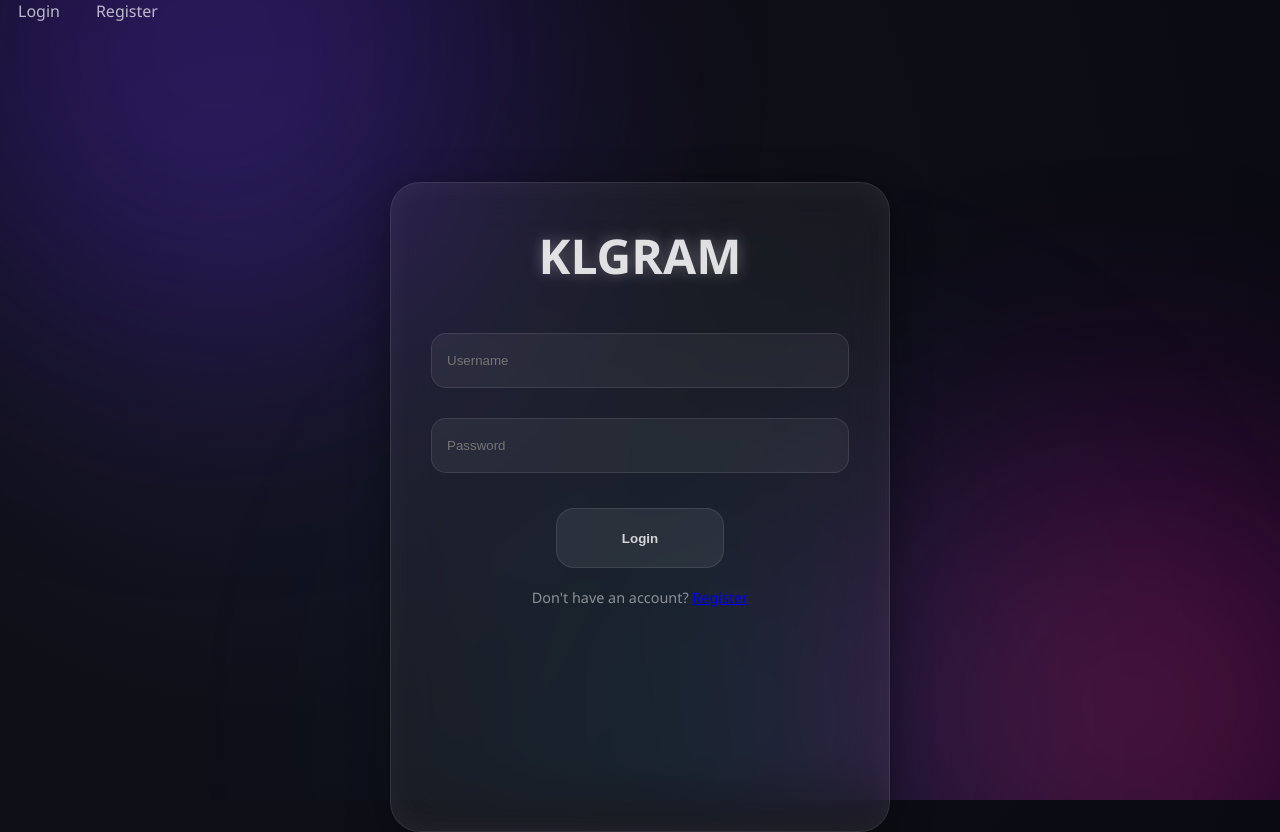
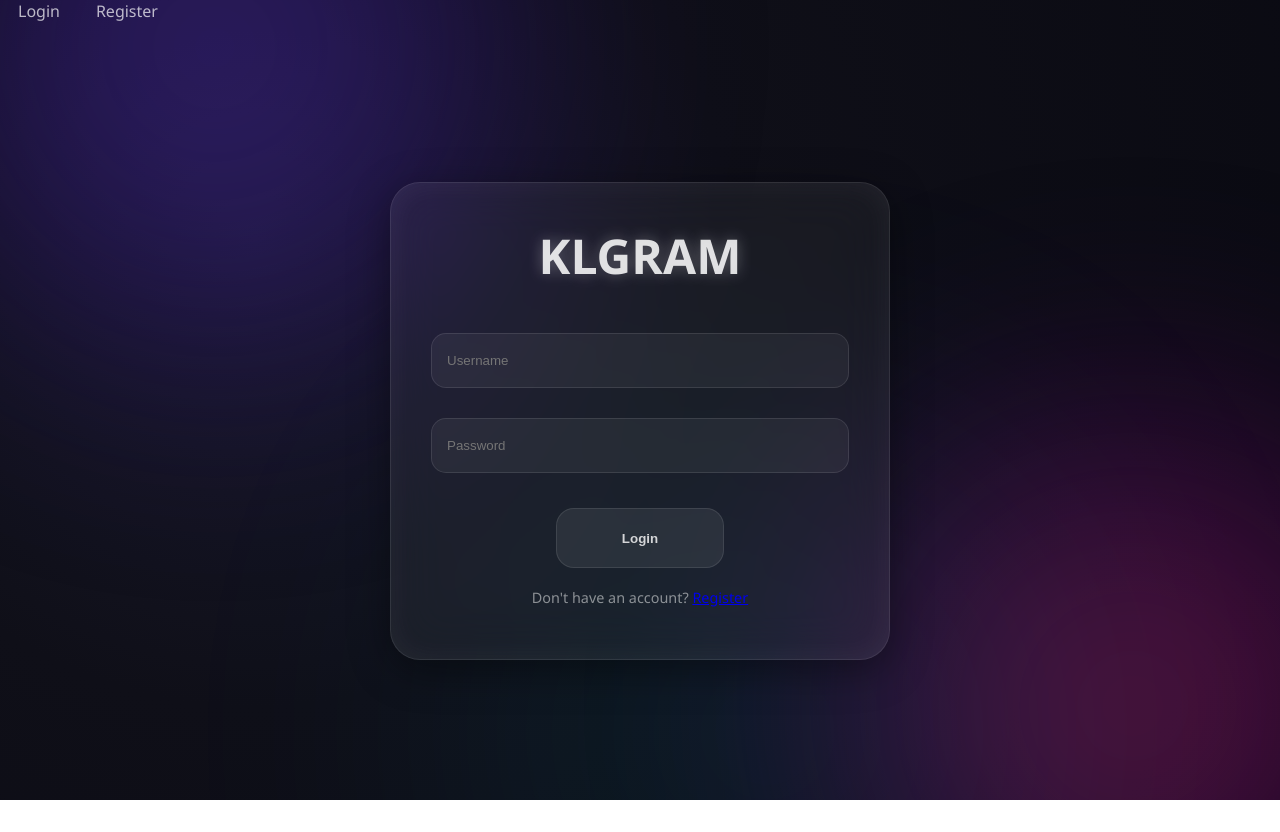
Before and after one commit to kltz4074/KLGRAM, a React app in the folder frontend/: page / in a window 1280 px wide. After the commit the page ends 800 px from the top, so only its background shows below. Built offline with nearby package versions, Linux system fonts and the light colour scheme; the HTML template or start-up script is replaced by a standard one.

Commit message:
fixed page size while switching between pages and moved design of page to App.css between

```diff
--- a/frontend/package.json
+++ b/frontend/package.json
@@ -10,9 +10,11 @@
     "preview": "vite preview"
   },
   "dependencies": {
+    "framer-motion": "^12.34.1",
     "react": "^19.2.4",
     "react-dom": "^19.2.0",
-    "react-router-dom": "^7.13.0"
+    "react-router-dom": "^7.13.0",
+    "vire": "^1.0.0"
   },
   "devDependencies": {
     "@eslint/js": "^9.39.1",
--- a/frontend/src/App.css
+++ b/frontend/src/App.css
@@ -105,3 +105,127 @@ body {
   color: white;
   box-shadow: 0 0 15px rgba(108, 59, 255, 0.5);
 }
+
+
+/* Content container */
+.container {
+  width: 100%;
+  display: flex;
+  flex-direction: column;
+  align-items: center;
+}
+
+/* Title */
+.title {
+  font-size: 3rem;
+  font-weight: bold;
+  text-align: center;
+  color: rgba(255, 255, 255, 0.85);
+  margin-bottom: 30px;
+
+  text-shadow: 0 0 15px rgba(255, 255, 255, 0.3);
+}
+
+/* Subtitle text */
+.glassText {
+  font-size: 1.2rem;
+  color: rgba(255, 255, 255, 0.6);
+  margin-bottom: 10px;
+}
+
+/* Inputs */
+.input {
+  width: 100%;
+  height: 55px;
+
+  margin: 15px 0;
+  padding: 0 15px;
+
+  border-radius: 15px;
+  border: 1px solid rgba(255, 255, 255, 0.1);
+
+  background: rgba(255, 255, 255, 0.05);
+  color: white;
+
+  transition: 0.2s ease;
+}
+
+.input:focus {
+  outline: none;
+  border-color: rgba(255, 255, 255, 0.3);
+  box-shadow: 0 0 15px rgba(108, 59, 255, 0.4);
+}
+
+/* Button */
+.Button {
+  width: 40%;
+  height: 60px;
+
+  margin-top: 20px;
+
+  border-radius: 18px;
+  border: 1px solid rgba(255, 255, 255, 0.1);
+
+  background: rgba(255, 255, 255, 0.07);
+  color: rgba(255, 255, 255, 0.8);
+
+  font-weight: bold;
+  cursor: pointer;
+
+  transition: 0.25s ease;
+}
+
+.Button:hover {
+  background: rgba(255, 255, 255, 0.12);
+  color: white;
+  box-shadow: 0 0 20px rgba(108, 59, 255, 0.6);
+}
+
+.Button:active {
+  transform: scale(0.97);
+}
+
+/* Small text */
+.miniText {
+  margin-top: 20px;
+  font-size: 0.9rem;
+  color: rgba(255, 255, 255, 0.5);
+}
+
+
+
+
+
+.page-wrapper {
+  display: flex;
+  justify-content: center;
+  align-items: center;
+  padding: 20px;
+
+  transition: all 0.25s ease;
+}
+
+.page {
+  width: clamp(320px, 40vw, 500px);
+  min-width: 480px;
+  min-height: 400px;
+
+  margin: auto;
+  margin-top: calc(30vh - 80px);
+  padding: 40px;
+
+  border-radius: 30px;
+
+  background: rgba(255, 255, 255, 0.05);
+  backdrop-filter: blur(25px);
+  -webkit-backdrop-filter: blur(25px);
+
+  border: 1px solid rgba(255, 255, 255, 0.1);
+
+  box-shadow:
+    0 10px 40px rgba(0, 0, 0, 0.4),
+    inset 0 0 30px rgba(255, 255, 255, 0.05);
+
+
+  transition: all 0.25s ease;
+}
--- a/frontend/src/App.tsx
+++ b/frontend/src/App.tsx
@@ -1,6 +1,7 @@
 import { Routes, Route, Link } from "react-router-dom";
 import Login from "./pages/Login";
 import Register from "./pages/Register";
+import PageWrapper from "./components/PageWrapper";
 import "./App.css";
 
 function App() {
@@ -21,10 +22,12 @@ function App() {
           <Link className="Link" to="/register">Register</Link>
         </nav>
 
-        <Routes>
-          <Route path="/" element={<Login />} />
-          <Route path="/register" element={<Register />} />
-        </Routes>
+        <PageWrapper className="page">
+          <Routes>
+            <Route path="/" element={<Login />} />
+            <Route path="/register" element={<Register />} />
+          </Routes>
+        </PageWrapper>
 
       </div>
     </div>
--- /dev/null
+++ b/frontend/src/components/PageWrapper.tsx
@@ -0,0 +1,43 @@
+import React, { useLayoutEffect, useRef } from 'react';
+
+type Props = {
+  className?: string;
+  children: React.ReactNode;
+};
+
+export default function PageWrapper({ className, children }: Props) {
+  const ref = useRef<HTMLDivElement | null>(null);
+
+  useLayoutEffect(() => {
+    const el = ref.current;
+    if (!el) return;
+
+    // ensure we can animate max-height
+    el.style.overflow = 'hidden';
+    el.style.transition = 'max-height 250ms ease';
+
+    const resize = () => {
+      // lock to current height to allow transition from -> to
+      const prev = el.getBoundingClientRect().height;
+      el.style.maxHeight = `${prev}px`;
+      // force reflow
+      // eslint-disable-next-line @typescript-eslint/no-unused-expressions
+      el.offsetHeight;
+      const next = el.scrollHeight;
+      el.style.maxHeight = `${next}px`;
+    };
+
+    // run once to initialize
+    resize();
+
+    const ro = new ResizeObserver(resize);
+    ro.observe(el);
+    return () => ro.disconnect();
+  }, [children]);
+
+  return (
+    <div ref={ref} className={className}>
+      {children}
+    </div>
+  );
+}
--- a/frontend/src/pages/Login.css
+++ b/frontend/src/pages/Login.css
@@ -1,128 +1,3 @@
-
-/* Content container */
-.container {
-  width: 100%;
-  display: flex;
-  flex-direction: column;
-  align-items: center;
+.page {
+  transition: height 0.3s ease;
 }
-
-/* Title */
-.title {
-  font-size: 3rem;
-  font-weight: bold;
-  text-align: center;
-  color: rgba(255, 255, 255, 0.85);
-  margin-bottom: 30px;
-
-  text-shadow: 0 0 15px rgba(255, 255, 255, 0.3);
-}
-
-/* Subtitle text */
-.glassText {
-  font-size: 1.2rem;
-  color: rgba(255, 255, 255, 0.6);
-  margin-bottom: 10px;
-}
-
-/* Inputs */
-.input {
-  width: 100%;
-  height: 55px;
-
-  margin: 15px 0;
-  padding: 0 15px;
-
-  border-radius: 15px;
-  border: 1px solid rgba(255, 255, 255, 0.1);
-
-  background: rgba(255, 255, 255, 0.05);
-  color: white;
-
-  transition: 0.2s ease;
-}
-
-.input:focus {
-  outline: none;
-  border-color: rgba(255, 255, 255, 0.3);
-  box-shadow: 0 0 15px rgba(108, 59, 255, 0.4);
-}
-
-/* Button */
-.Button {
-  width: 40%;
-  height: 60px;
-
-  margin-top: 20px;
-
-  border-radius: 18px;
-  border: 1px solid rgba(255, 255, 255, 0.1);
-
-  background: rgba(255, 255, 255, 0.07);
-  color: rgba(255, 255, 255, 0.8);
-
-  font-weight: bold;
-  cursor: pointer;
-
-  transition: 0.25s ease;
-}
-
-.Button:hover {
-  background: rgba(255, 255, 255, 0.12);
-  color: white;
-  box-shadow: 0 0 20px rgba(108, 59, 255, 0.6);
-}
-
-.Button:active {
-  transform: scale(0.97);
-}
-
-/* Small text */
-.miniText {
-  margin-top: 20px;
-  font-size: 0.9rem;
-  color: rgba(255, 255, 255, 0.5);
-}
-
-
-
-/* Centering wrapper */
-.page-wrapper {
-  min-height: calc(100vh - 120px); /* leaves space for nav */
-  display: flex;
-  justify-content: center;
-  align-items: center;
-}
-
-.page-wrapper {
-  min-height: calc(100vh - 120px);
-  display: flex;
-  justify-content: center;
-  align-items: center;
-  padding: 20px;
-}
-
-.page {
-  width: clamp(320px, 40vw, 500px);
-  min-width: 480px;        /* limits width on large screens */
-  min-height: 400px;       /* optional minimum height */
-
-  margin: auto;
-  margin-top: calc(30vh - 80px);
-  padding: 40px;
-
-  border-radius: 30px;
-
-  background: rgba(255, 255, 255, 0.05);
-  backdrop-filter: blur(25px);
-  -webkit-backdrop-filter: blur(25px);
-
-  border: 1px solid rgba(255, 255, 255, 0.1);
-
-  box-shadow:
-    0 10px 40px rgba(0, 0, 0, 0.4),
-    inset 0 0 30px rgba(255, 255, 255, 0.05);
-
-
-  transition: 0.25s ease;
-}
--- a/frontend/src/pages/Login.tsx
+++ b/frontend/src/pages/Login.tsx
@@ -3,19 +3,17 @@ import { Link } from 'react-router-dom';
 import './Login.css';
 
 function Login() {
+
     return (
-        <div className="wrapper">
-          <div className="page">
+      <>
         <div className="title">KLGRAM</div>
-
         <div className="container">
           <input className="input" placeholder="Username" />
           <input className="input" placeholder="Password" type="password" />
           <button className="Button">Login</button>
           <p className='miniText'>Don't have an account? <Link to="/register">Register</Link></p>
         </div>
-          </div>
-        </div>
+      </>
     );
 }
 
--- a/frontend/src/pages/Register.css
+++ b/frontend/src/pages/Register.css
@@ -1,128 +1,3 @@
-
-/* Content container */
-.container {
-  width: 100%;
-  display: flex;
-  flex-direction: column;
-  align-items: center;
+.page {
+  transition: height 0.3s ease;
 }
-
-/* Title */
-.title {
-  font-size: 3rem;
-  font-weight: bold;
-  text-align: center;
-  color: rgba(255, 255, 255, 0.85);
-  margin-bottom: 30px;
-
-  text-shadow: 0 0 15px rgba(255, 255, 255, 0.3);
-}
-
-/* Subtitle text */
-.glassText {
-  font-size: 1.2rem;
-  color: rgba(255, 255, 255, 0.6);
-  margin-bottom: 10px;
-}
-
-/* Inputs */
-.input {
-  width: 100%;
-  height: 55px;
-
-  margin: 15px 0;
-  padding: 0 15px;
-
-  border-radius: 15px;
-  border: 1px solid rgba(255, 255, 255, 0.1);
-
-  background: rgba(255, 255, 255, 0.05);
-  color: white;
-
-  transition: 0.2s ease;
-}
-
-.input:focus {
-  outline: none;
-  border-color: rgba(255, 255, 255, 0.3);
-  box-shadow: 0 0 15px rgba(108, 59, 255, 0.4);
-}
-
-/* Button */
-.Button {
-  width: 40%;
-  height: 60px;
-
-  margin-top: 20px;
-
-  border-radius: 18px;
-  border: 1px solid rgba(255, 255, 255, 0.1);
-
-  background: rgba(255, 255, 255, 0.07);
-  color: rgba(255, 255, 255, 0.8);
-
-  font-weight: bold;
-  cursor: pointer;
-
-  transition: 0.25s ease;
-}
-
-.Button:hover {
-  background: rgba(255, 255, 255, 0.12);
-  color: white;
-  box-shadow: 0 0 20px rgba(108, 59, 255, 0.6);
-}
-
-.Button:active {
-  transform: scale(0.97);
-}
-
-/* Small text */
-.miniText {
-  margin-top: 20px;
-  font-size: 0.9rem;
-  color: rgba(255, 255, 255, 0.5);
-}
-
-
-
-/* Centering wrapper */
-.page-wrapper {
-  min-height: calc(100vh - 120px); /* leaves space for nav */
-  display: flex;
-  justify-content: center;
-  align-items: center;
-}
-
-.page-wrapper {
-  min-height: calc(100vh - 120px);
-  display: flex;
-  justify-content: center;
-  align-items: center;
-  padding: 20px;
-}
-
-.page {
-  width: clamp(320px, 40vw, 500px);
-  min-width: 480px;        /* limits width on large screens */
-  min-height: 650px;       /* optional minimum height */
-
-  margin: auto;
-  margin-top: calc(30vh - 80px);
-  padding: 40px;
-
-  border-radius: 30px;
-
-  background: rgba(255, 255, 255, 0.05);
-  backdrop-filter: blur(25px);
-  -webkit-backdrop-filter: blur(25px);
-
-  border: 1px solid rgba(255, 255, 255, 0.1);
-
-  box-shadow:
-    0 10px 40px rgba(0, 0, 0, 0.4),
-    inset 0 0 30px rgba(255, 255, 255, 0.05);
-
-
-  transition: 0.25s ease;
-}
--- a/frontend/src/pages/Register.tsx
+++ b/frontend/src/pages/Register.tsx
@@ -3,10 +3,8 @@ import "./Register.css"
 
 function Register() {
     return (
-        <div className="wrapper">
-          <div className="page">
+      <>
         <div className="title">KLGRAM</div>
-
         <div className="container">
           <input className="input" placeholder="Username" />
           <input className="input" placeholder="Email" />
@@ -16,9 +14,7 @@ function Register() {
           <button className="Button">Register</button>
           <p className='miniText'>Already have an account? <Link to="/">Log in</Link></p>
         </div>
-          </div>
-        </div>
-
+      </>
   );
 }
 
```
Also changed, not shown: 1 other file (tests, documents, lock files or other folders). Lines whose indentation alone changed are shown as unchanged.
